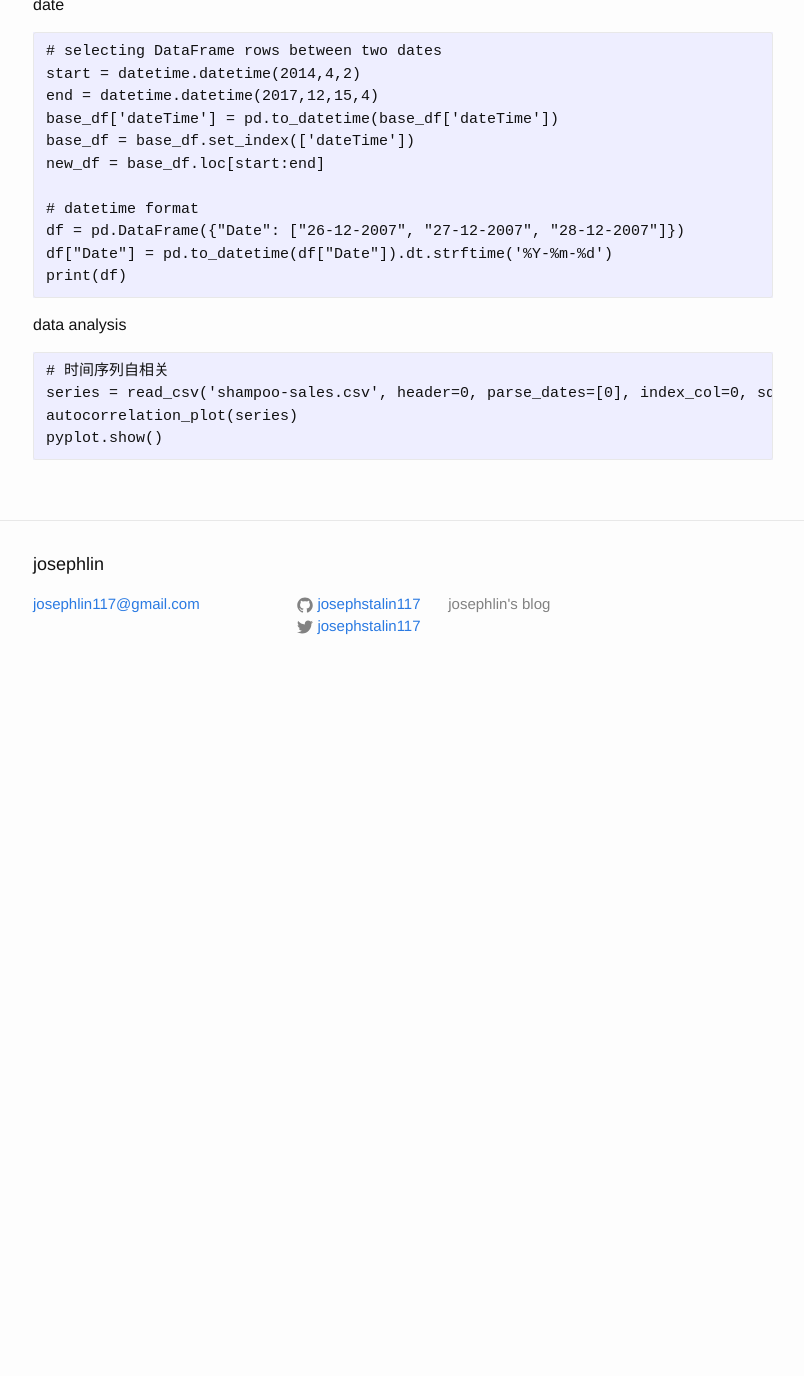
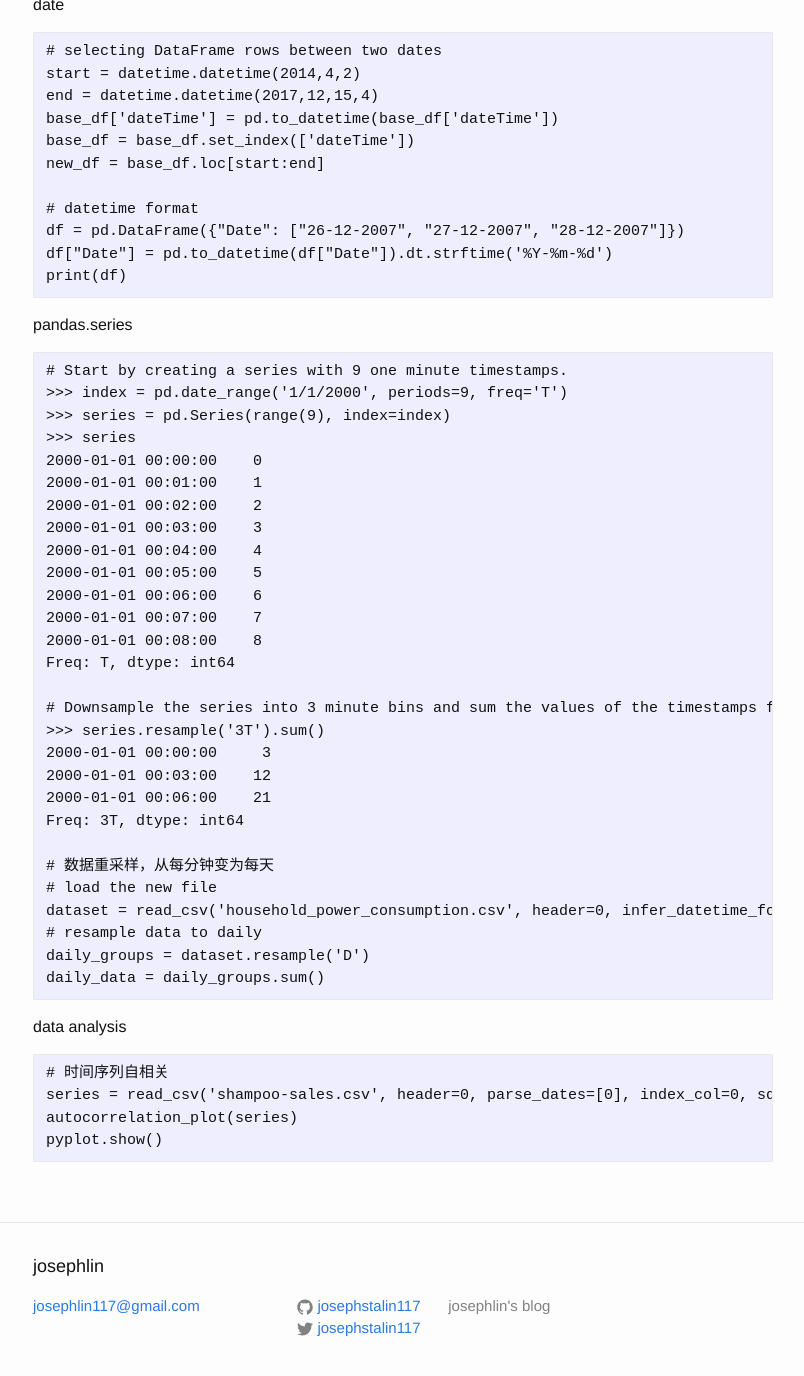
Before and after one commit to josephstalin117/josephstalin117.github.io, a Jekyll site: the page built from _posts/2018-3-13-pandas.markdown, in a window 1280 px wide and 1400 px high, scrolled down 6681 px. Shown: the top 1376 px of the window, without its empty margins (237-1041 px from the left). Built offline with Jekyll 4.4.1, drawn with Linux system fonts in a browser that asks for light colours; before the commit the page ends 7379 px from its top, so only the background shows below that.

Commit message:
add pandas series

````diff
--- a/_posts/2018-3-13-pandas.markdown
+++ b/_posts/2018-3-13-pandas.markdown
@@ -297,6 +297,38 @@ df["Date"] = pd.to_datetime(df["Date"]).dt.strftime('%Y-%m-%d')
 print(df)
 ```
 
+pandas.series
+```
+# Start by creating a series with 9 one minute timestamps.
+>>> index = pd.date_range('1/1/2000', periods=9, freq='T')
+>>> series = pd.Series(range(9), index=index)
+>>> series
+2000-01-01 00:00:00    0
+2000-01-01 00:01:00    1
+2000-01-01 00:02:00    2
+2000-01-01 00:03:00    3
+2000-01-01 00:04:00    4
+2000-01-01 00:05:00    5
+2000-01-01 00:06:00    6
+2000-01-01 00:07:00    7
+2000-01-01 00:08:00    8
+Freq: T, dtype: int64
+
+# Downsample the series into 3 minute bins and sum the values of the timestamps falling into a bin.
+>>> series.resample('3T').sum()
+2000-01-01 00:00:00     3
+2000-01-01 00:03:00    12
+2000-01-01 00:06:00    21
+Freq: 3T, dtype: int64
+
+# 数据重采样，从每分钟变为每天
+# load the new file
+dataset = read_csv('household_power_consumption.csv', header=0, infer_datetime_format=True, parse_dates=['datetime'], index_col=['datetime'])
+# resample data to daily
+daily_groups = dataset.resample('D')
+daily_data = daily_groups.sum()
+```
+
 data analysis
 ```
 # 时间序列自相关
````
